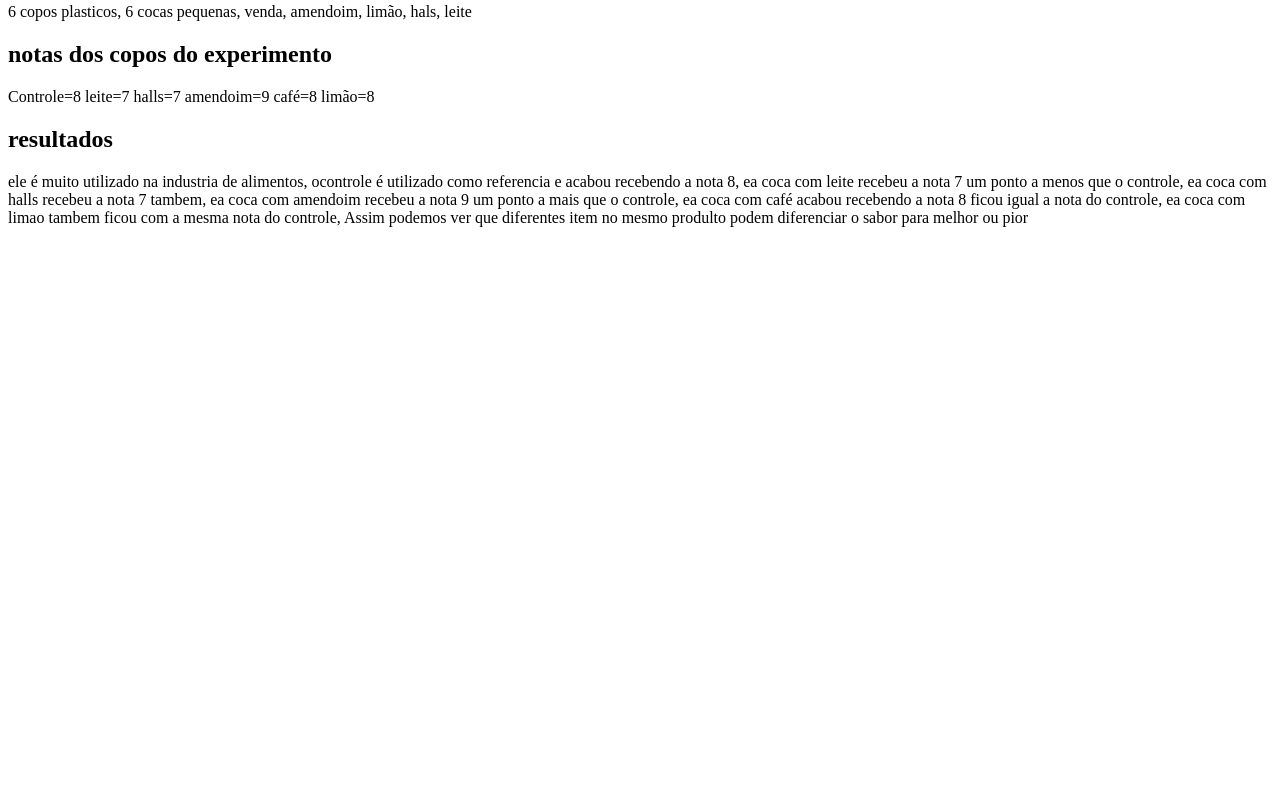
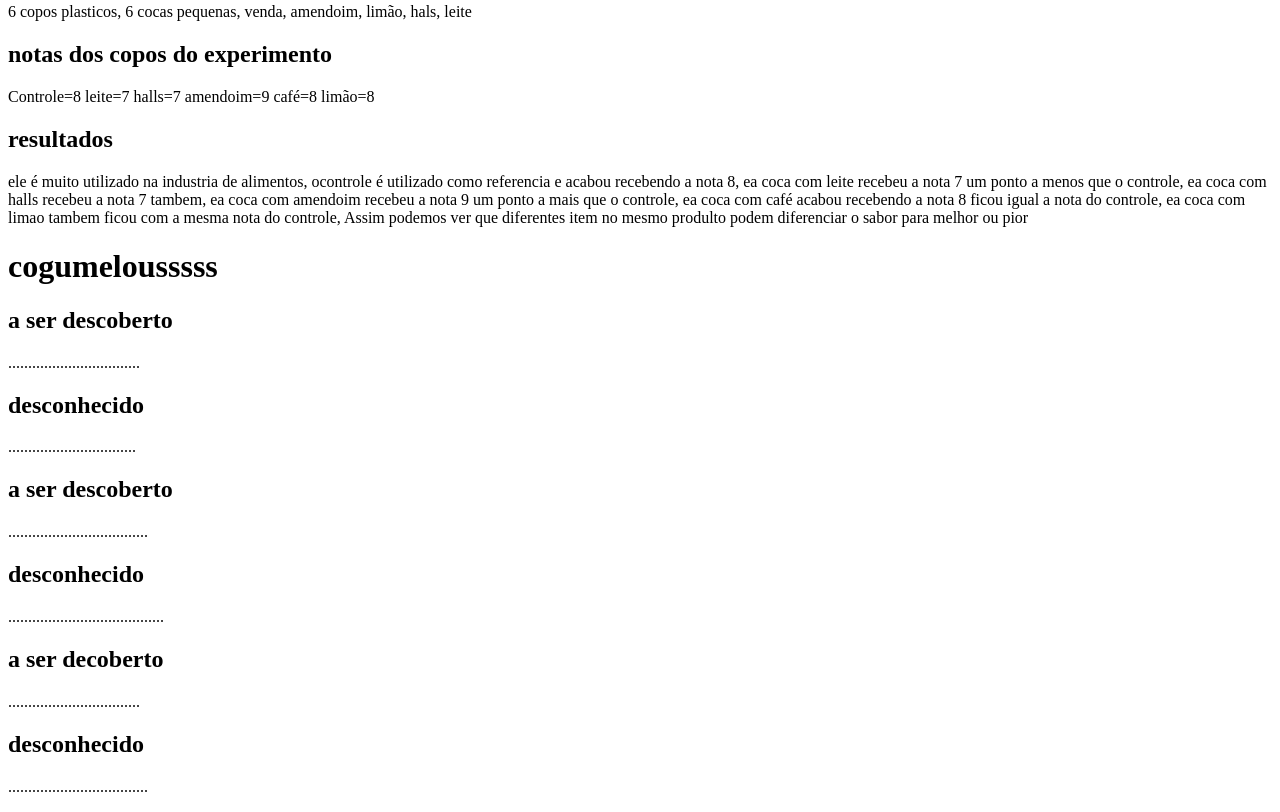
Before and after one commit to adr-gabriel/bio, a plain HTML site: page index2.html in a window 1280 px wide. Shown: the part 378-1190 px from the top of the page. Before the commit the page ends 800 px from the top, so only its background shows below. Drawn offline with Linux system fonts and the light colour scheme.

Commit message:
Add files via upload

```diff
--- a/index2.html
+++ b/index2.html
@@ -52,3 +52,40 @@
 
 </body>
 </html>
+<header>
+    <h1>cogumelousssss</h1>
+</header>
+<section>
+<div>
+<h2>a ser descoberto</h2>
+<p>.................................</p>
+</div>
+<div>
+<h2>desconhecido</h2>
+    <p>................................</p>
+</div>
+
+<div>
+<h2>a ser descoberto</h2>
+        <p>................................... </p>
+
+<div>
+    <h2>desconhecido </h2>
+            <p>....................................... </p>
+
+
+</div>
+
+<div>
+<h2>a ser decoberto</h2>
+    <p>.................................
+    </p>
+</div>
+<div>
+<h2>desconhecido</h2>
+    <p>...................................</p>
+
+</section>
+
+</body>
+</html>
```
